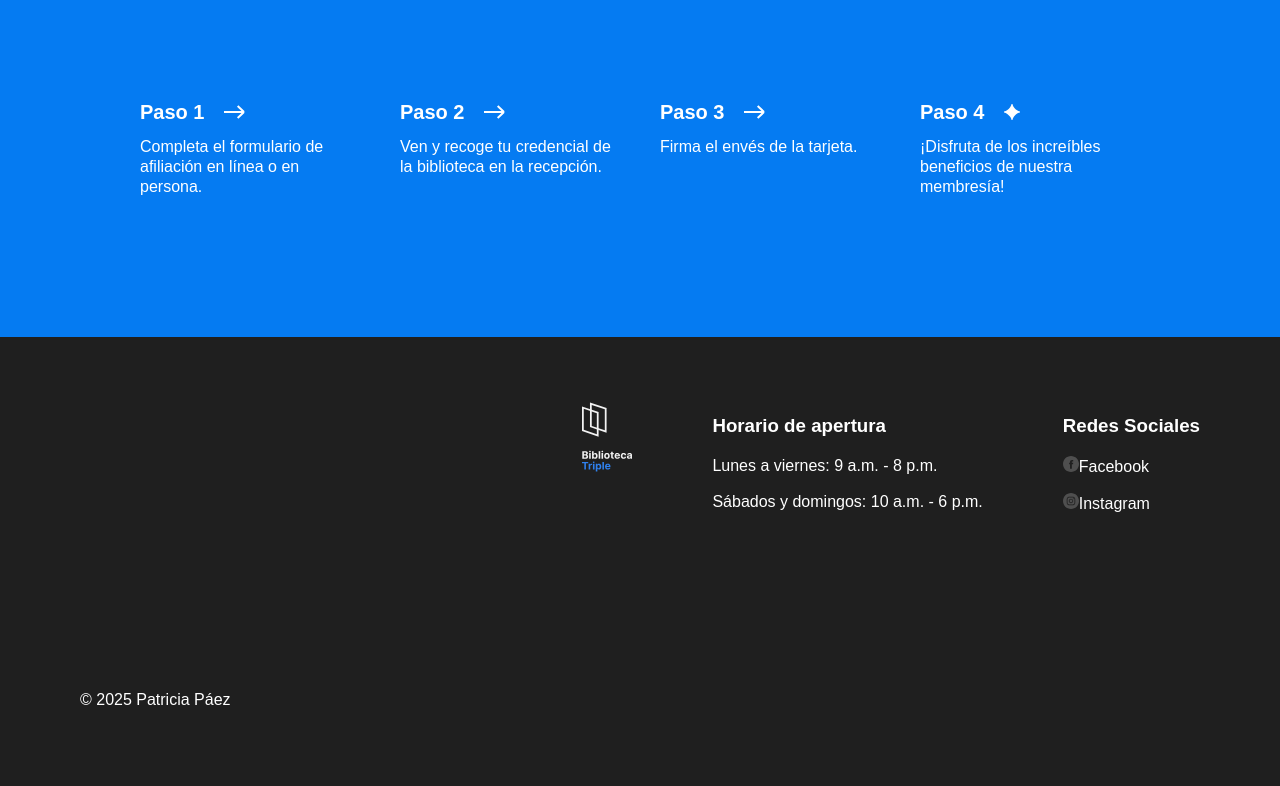
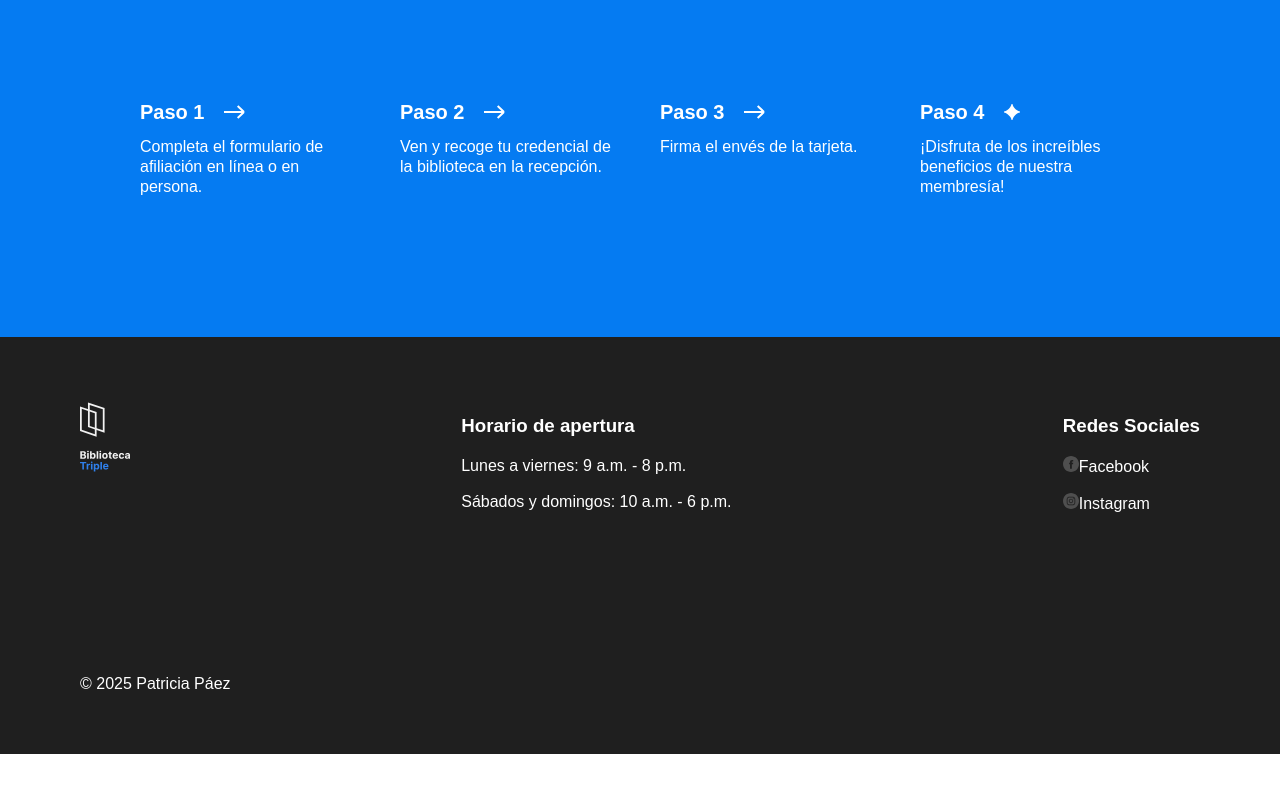
Before and after one commit to patriciapaezcardenas/web_project_library_es, a plain HTML site: page index.html in a window 1280 px wide. Shown: the part 3145-3931 px from the top of the page. After the commit the page ends 3899 px from the top, so only its background shows below. Drawn offline with Linux system fonts and the light colour scheme.

Commit message:
Ajustando reglas de estilo

```diff
--- a/index.html
+++ b/index.html
@@ -307,8 +307,8 @@
             </ul>
           </div>
         </div>
-        <div class="footer__copyright">
-          <p>© 2025 Patricia Páez</p>
+        <div>
+          <p class="footer__copyright">© 2025 Patricia Páez</p>
         </div>
       </footer>
     </div>
--- a/styles/style.css
+++ b/styles/style.css
@@ -345,6 +345,7 @@
   display: flex;
   flex-direction: column;
   background-color: #1f1f1f;
+  position: relative;
 }
 
 .footer__columns {
@@ -352,8 +353,7 @@
   color: white;
   display: flex;
   flex-direction: row;
-  justify-content: flex-end;
-  column-gap: 80px;
+  justify-content: space-between;
 }
 
 .footer__column_content_hours {
```
